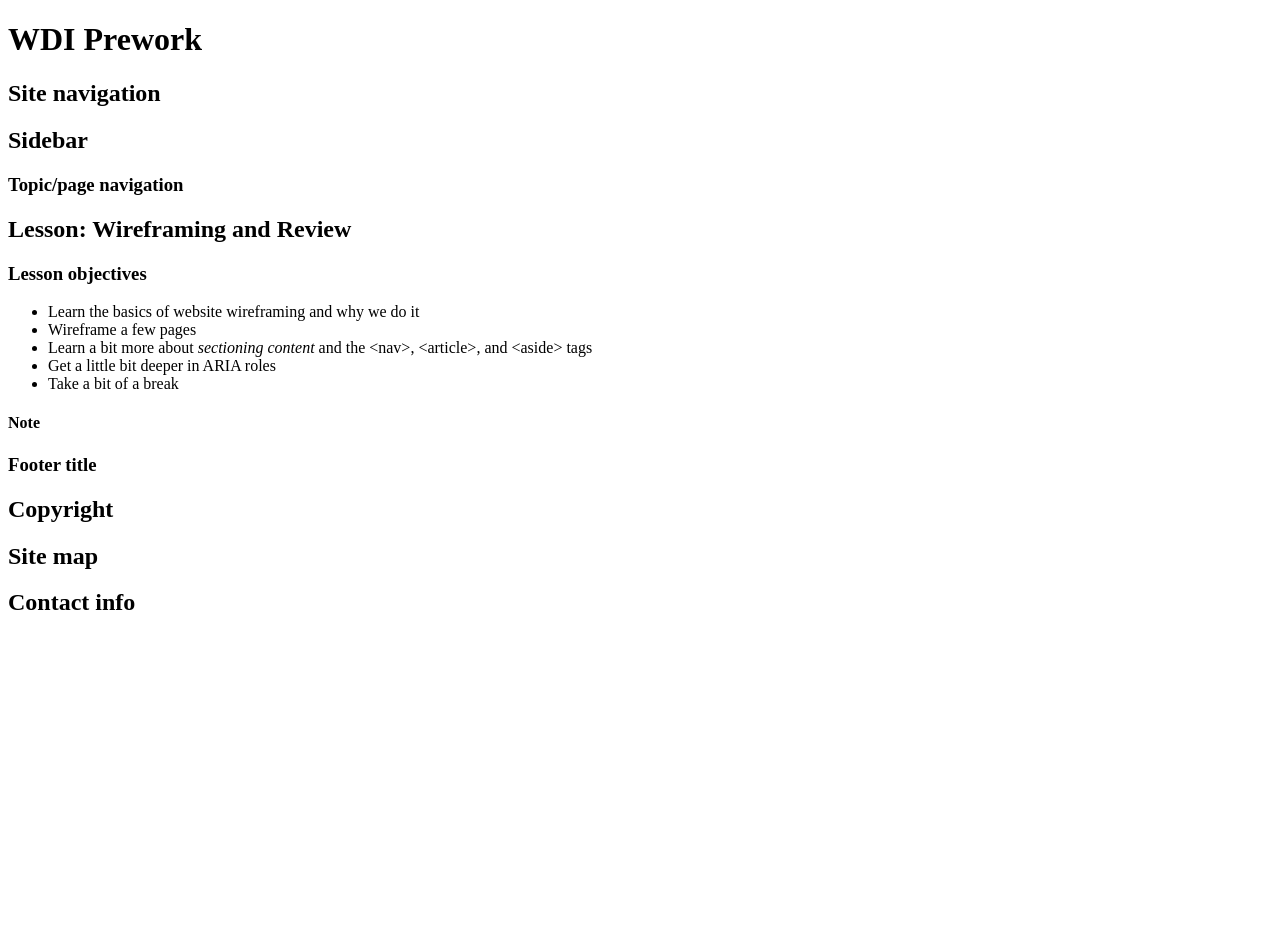
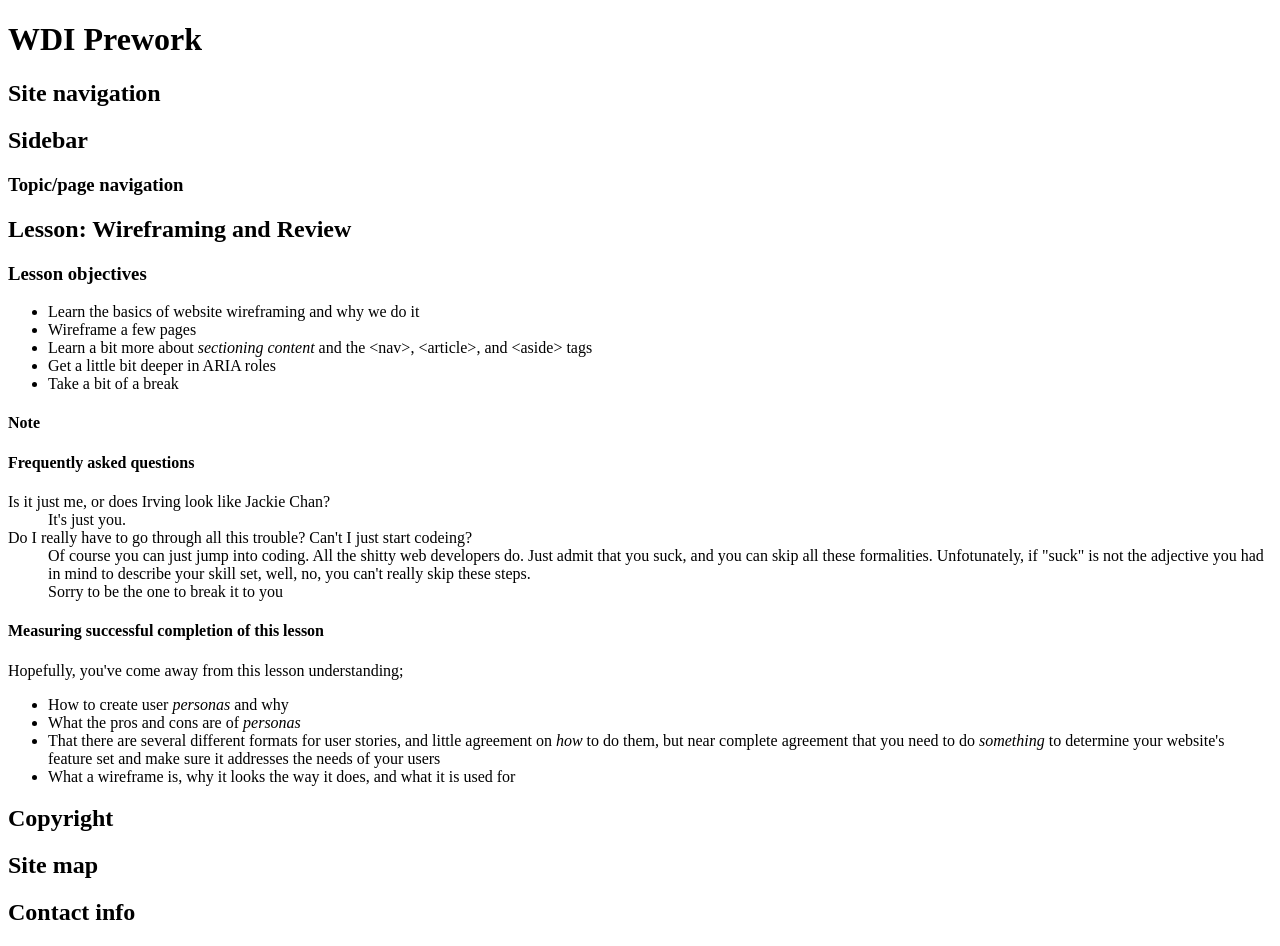
Before and after one commit to NigelEarle/feeling-fine, a plain HTML site: page index2.html in a window 1280 px wide. Before the commit the page ends 800 px from the top, so only its background shows below. Drawn offline with Linux system fonts and the light colour scheme.

Commit message:
Frequently asked questions.

```diff
--- a/index2.html
+++ b/index2.html
@@ -40,10 +40,49 @@
           <h4>Note</h4>
  <!-- parenthetical commentary here -->
         </aside>
+      <section id="lesson-faq">
+        <h4>Frequently asked questions</h4>
+        <dl class="faq">
+          <dt>
+            Is it just me, or does Irving look like Jackie Chan?
+          </dt>
+          <dd>
+          	It's just you.
+          </dd>
+          <dt>
+            Do I really have to go through all this trouble? Can't I just start codeing?
+          </dt>
+          <dd>
+            Of course you can just jump into coding.  All the shitty web developers do.
+            Just admit that you suck, and you can skip all these formalities.
+            Unfotunately, if "suck" is not the adjective you had in mind to describe
+            your skill set, well, no, you can't really skip these steps.
+          </dd>
+          <dd>
+            Sorry to be the one to break it to you
+          </dd>
+         </dl>
+      </section>
       <footer>
-        <h3>Footer title</h3>
-        <!-- successful completion measures here -->
-        <!-- additional resources here -->
+        <section id="success-measures">
+          <h4>Measuring successful completion of this lesson</h4>
+          <p>Hopefully, you've come away from this lesson understanding;</p>
+          <ul class="measures">
+            <li>How to create user <em>personas</em> and why</li>
+            <li>What the pros and cons are of <em>personas</em>
+            <li>
+              That there are several different formats for user stories,
+              and little agreement on <em>how</em> to do them, but near
+              complete agreement that you need to do <em>something</em>
+              to determine your website's feature set and make sure it addresses
+              the needs of your users
+            </li>
+         	<li>
+         	  What a wireframe is, why it looks the way it does, and what
+         	  it is used for
+         	</li>
+          </ul>
+        </section>
       </footer>
     </article>
   </main>
```
